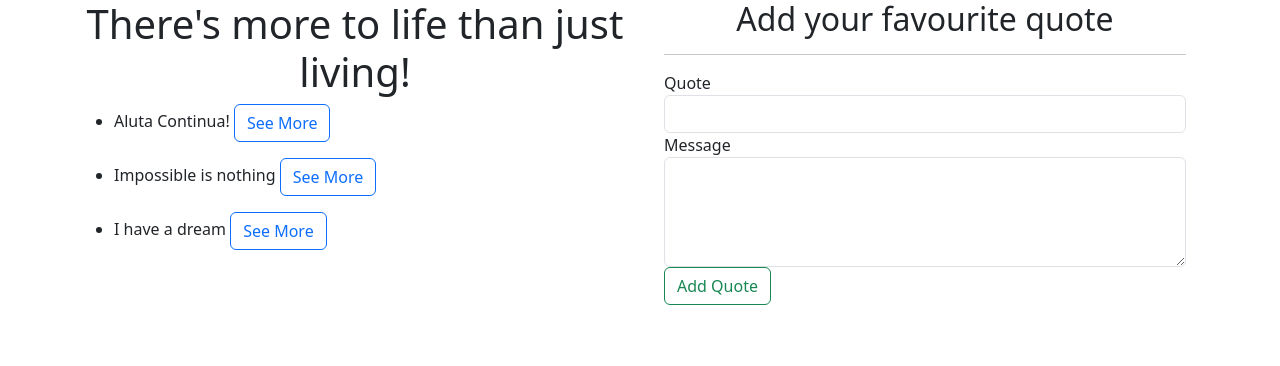
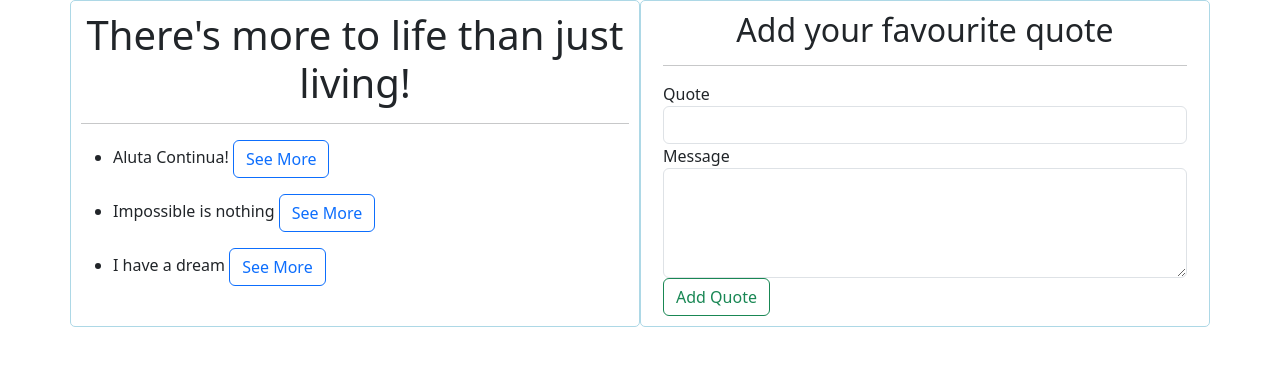
Before and after one commit to NIelsen-Mudaki/Quota, an Angular app: page / in a window 1280 px wide. Shown: the top 366 px of the page. Built offline with nearby package versions, Linux system fonts and the light colour scheme.

Commit message:
add style to page

```diff
--- a/src/app/quote/quote.component.html
+++ b/src/app/quote/quote.component.html
@@ -4,6 +4,7 @@
             <div>
                 <h1 class="text-center">There's more to life than just living!</h1>
             </div>
+            <hr>
             <div *ngFor = 'let quote of quotes; let i = index'>
                 <ul>
                     <li>
--- a/src/styles.css
+++ b/src/styles.css
@@ -1 +1,7 @@
 @import "~bootstrap/dist/css/bootstrap.css";
+
+.col-md-6{
+    border: 1px solid lightblue;
+    border-radius: 5px;
+    padding: 10px;
+}
```
Also changed, not shown: src/img/getting-motivated.jpg (renamed from img/getting-motivated.jpg).
